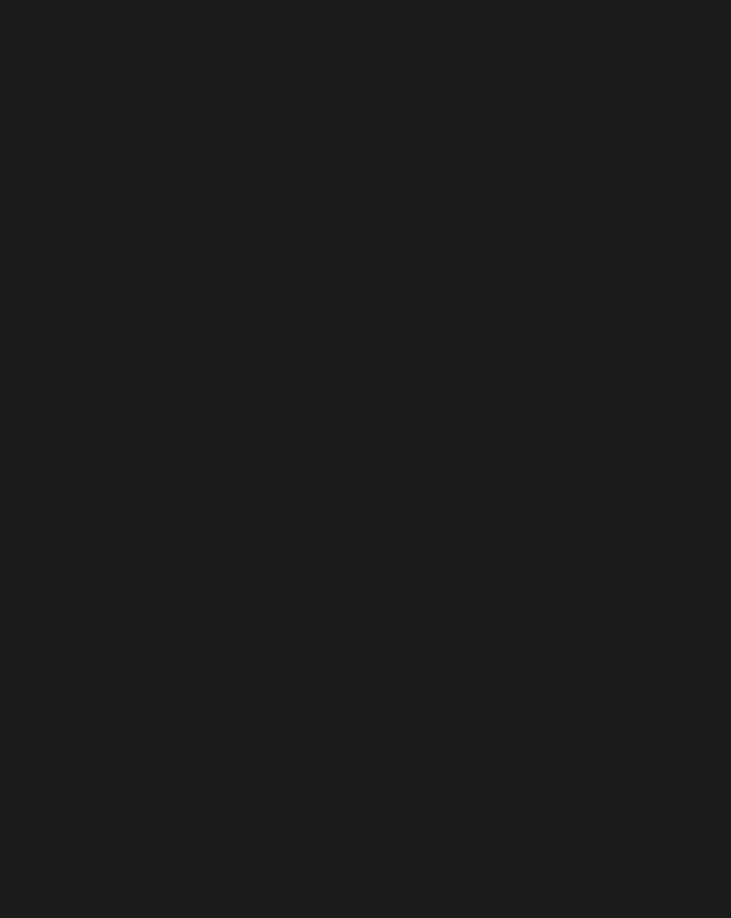
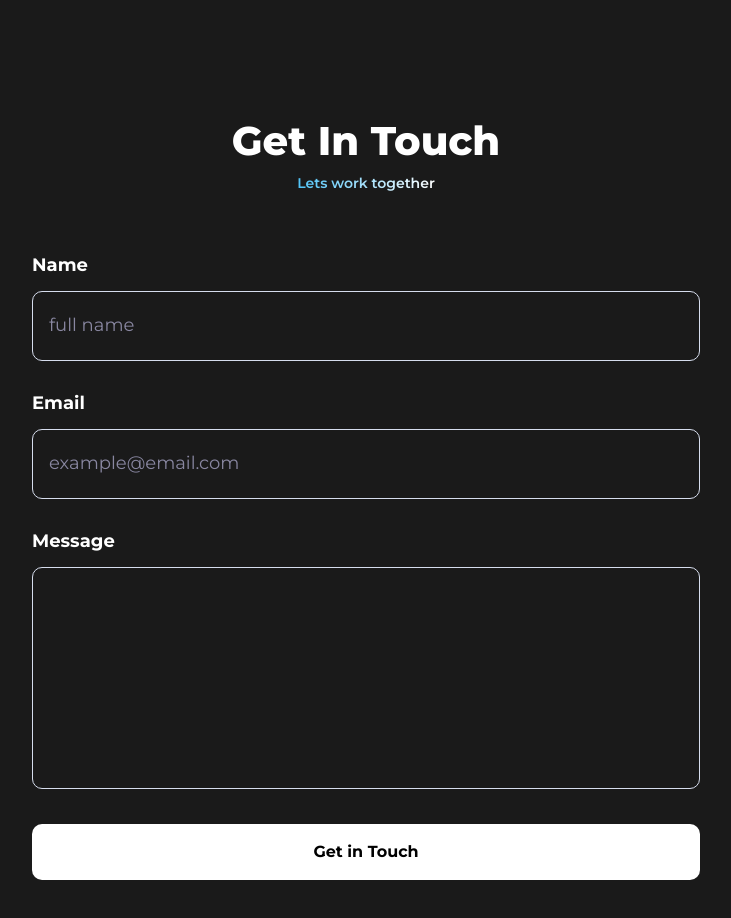
Before and after one commit to NaimAbb/portfolio-nextjs, a Next.js app: page / in a window 1280 px wide. Shown: the part 3349-4267 px from the top of the page, without its empty margins (274-1005 px from the left). Before the commit the page ends 3460 px from the top, so only its background shows below. Built offline with nearby package versions, Linux system fonts and the light colour scheme.

Commit message:
add contact us section

```diff
--- /dev/null
+++ b/app/components/home-contact-us-section.tsx
@@ -0,0 +1,36 @@
+"use client";
+
+import Input from "@/components/input";
+import Section from "@/components/section";
+import React from "react";
+
+export default function HomeContactUsSection() {
+  function handleOnSubmit(event: React.FormEvent) {
+    event.preventDefault();
+  }
+
+  return (
+    <Section
+      id="contact"
+      className="my-28"
+      title="Get In Touch"
+      subtitle="Lets work together"
+    >
+      <div className="w-[700px] max-w-full px-4 mx-auto mt-14">
+        <form action="" className="space-y-7" onSubmit={handleOnSubmit}>
+          <Input title="Name" id="name" placeholder="full name" />
+          <Input
+            title="Email"
+            id="email"
+            placeholder="example@email.com"
+            type="email"
+          />
+          <Input tag="textarea" title="Message" id="message" />
+          <button className="bg-white rounded-[10px] text-base font-bold text-black w-full inline-block py-4">
+            Get in Touch
+          </button>
+        </form>
+      </div>
+    </Section>
+  );
+}
--- a/app/components/home-projects-section.tsx
+++ b/app/components/home-projects-section.tsx
@@ -20,7 +20,7 @@ export default function HomeProjectsSection() {
   return (
     <Section
       id="projects"
-      className="my-28"
+      className="mt-28"
       title="Projects"
       subtitle="Some of my Work"
     >
--- a/app/page.tsx
+++ b/app/page.tsx
@@ -1,4 +1,5 @@
 import HomeAboutSection from "./components/home-about-section";
+import HomeContactUsSection from "./components/home-contact-us-section";
 import HomeHeroSection from "./components/home-hero-section";
 import HomeProjectsSection from "./components/home-projects-section";
 import HomeServicesSection from "./components/home-services-section";
@@ -10,6 +11,7 @@ export default function Home() {
       <HomeAboutSection />
       <HomeServicesSection />
       <HomeProjectsSection />
+      <HomeContactUsSection/>
     </>
   );
 }
--- a/components/header.tsx
+++ b/components/header.tsx
@@ -26,7 +26,7 @@ export default function Header() {
         </h1>
         <NavLink />
         <div className="gap-28 hidden md:flex">
-          <Button href="#home" styleButton="rounded-[9px] px-5 py-2">
+          <Button href="#contact" styleButton="rounded-[9px] px-5 py-2">
             Contact Me
           </Button>
           <button>
--- /dev/null
+++ b/components/input.tsx
@@ -0,0 +1,41 @@
+import React, { forwardRef } from "react";
+
+interface InputProps {
+  title: string;
+  id: string;
+  type?: string;
+  tag?: any;
+  [x: string]: any;
+}
+
+const Input: React.FC<InputProps> = forwardRef(function (
+  { title, id, tag = "input", type = "text", ...props },
+  ref: any
+) {
+  const Tag = tag;
+
+  const isTextArea = tag === "textarea";
+
+  return (
+    <div>
+      <label
+        htmlFor={id}
+        className="block text-white font-bold text-lg mb-[12px]"
+      >
+        {title}
+      </label>
+      <Tag
+        ref={ref}
+        id={id}
+        name={id}
+        type={type}
+        className={`border border-[#D6DDED] rounded-[10px] text-white ${
+          isTextArea ? "h-[222px] resize-none py-4" : "h-[70px]"
+        } outline-none w-full bg-transparent px-4 caret-white placeholder:text-[#8987A1] placeholder:font-normal placeholder:text-lg`}
+        {...props}
+      />
+    </div>
+  );
+});
+
+export default Input;
```
